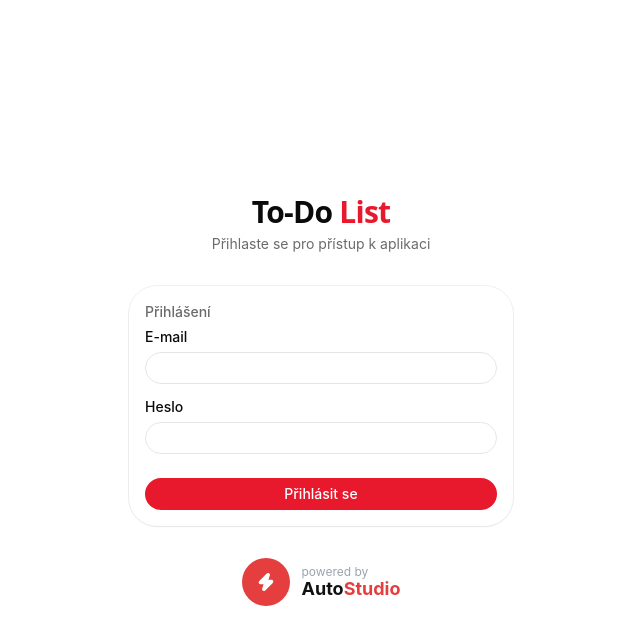
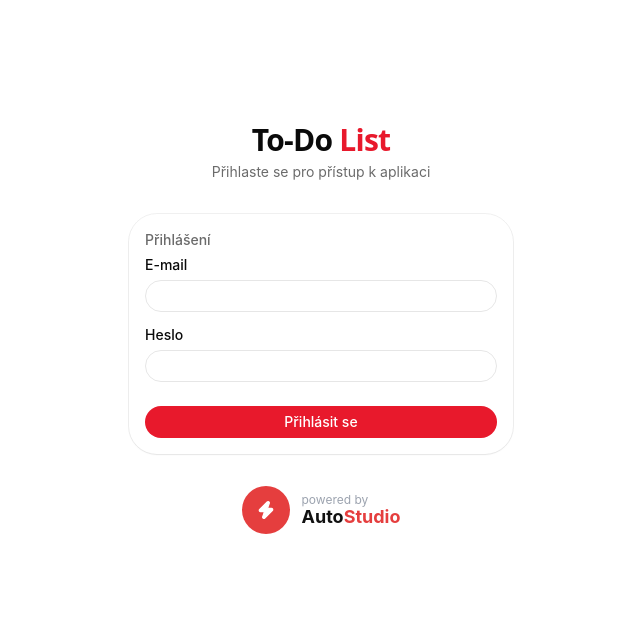
Before and after one commit to AutoStudioX/To-Do-List, a Next.js app: page /login in a window 1280 px wide. Shown: the top 644 px of the page, without its empty margins (319-959 px from the left). Built offline with nearby package versions, Linux system fonts and the light colour scheme; no server answers.

Commit message:
fix: shift login card higher with paddingBottom offset

```diff
--- a/app/login/page.tsx
+++ b/app/login/page.tsx
@@ -5,7 +5,7 @@ export default function LoginPage() {
   return (
     <div className="flex min-h-screen flex-col" style={{ background: '#ffffff' }}>
 
-      <div className="flex flex-1 flex-col items-center justify-center gap-8 p-4">
+      <div className="flex flex-1 flex-col items-center justify-center gap-8 p-4" style={{ paddingBottom: '20vh' }}>
         <div className="text-center">
           <p className="text-3xl font-bold tracking-tight" style={{ color: '#0a0a0a', fontFamily: 'system-ui, sans-serif' }}>
             To-Do{' '}
```
